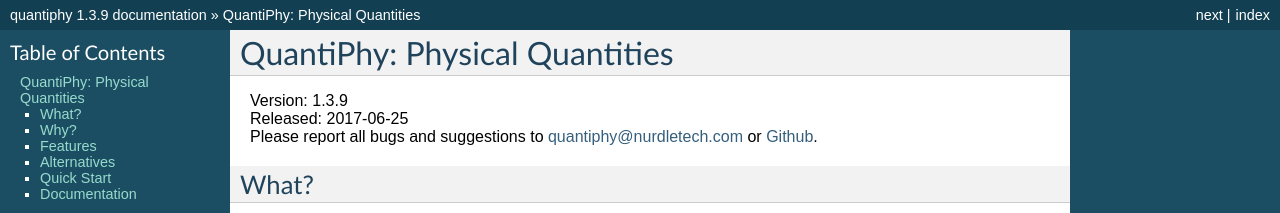
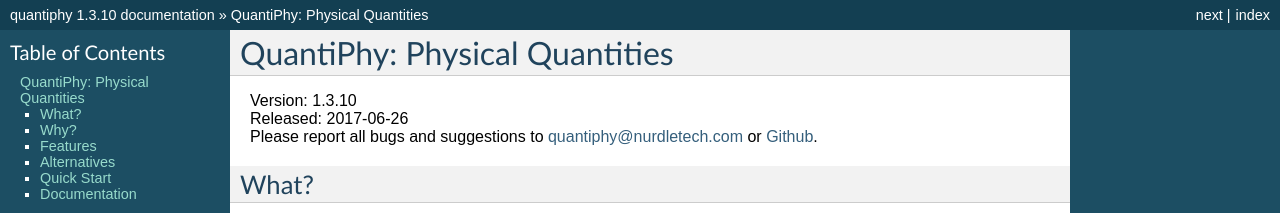
Before and after one commit to KenKundert/quantiphy, a Sphinx documentation site: the page built from doc/index.rst, in a window 1280 px wide and 900 px high. Shown: the top 213 px of the window. Built offline with Sphinx 7.4.7, drawn with Linux system fonts in a browser that asks for light colours; some of the changed text lies outside the part shown.

Commit message:
bump version to 1.3.10

```diff
--- a/README.rst
+++ b/README.rst
@@ -1,8 +1,8 @@
 QuantiPhy - Physical Quantities
 ===============================
 
-| Version: 1.3.9
-| Released: 2017-06-25
+| Version: 1.3.10
+| Released: 2017-06-26
 |
 
 .. image:: https://img.shields.io/travis/KenKundert/quantiphy/master.svg
--- a/doc/conf.py
+++ b/doc/conf.py
@@ -48,7 +48,7 @@
 # built documents.
 #
 # The full version, including alpha/beta/rc tags.
-release = '1.3.9'
+release = '1.3.10'
 # The short X.Y version.
 version = '.'.join(release.split('.')[0:2])
 
--- a/doc/index.rst
+++ b/doc/index.rst
@@ -1,8 +1,8 @@
 QuantiPhy: Physical Quantities
 ==============================
 
-| Version: 1.3.9
-| Released: 2017-06-25
+| Version: 1.3.10
+| Released: 2017-06-26
 | Please report all bugs and suggestions to
   `quantiphy@nurdletech.com <mailto://quantiphy@nurdletech.com>`_ or
   `Github <https://github.com/KenKundert/quantiphy>`_.
--- a/quantiphy.py
+++ b/quantiphy.py
@@ -232,8 +232,8 @@
             _constants[None][value.name] = value
 
 # Globals {{{1
-__version__ = '1.3.9'
-__released__ = '2017-06-25'
+__version__ = '1.3.10'
+__released__ = '2017-06-26'
 
 # These mappings are only used when reading numbers
 MAPPINGS = {
--- a/setup.py
+++ b/setup.py
@@ -18,7 +18,7 @@
 
 setup(
     name='quantiphy',
-    version='1.3.9',
+    version='1.3.10',
     description='physical quantities (numbers with units)',
     long_description=readme,
     author="Ken Kundert",
```
Also changed, not shown: .bump.cfg.
